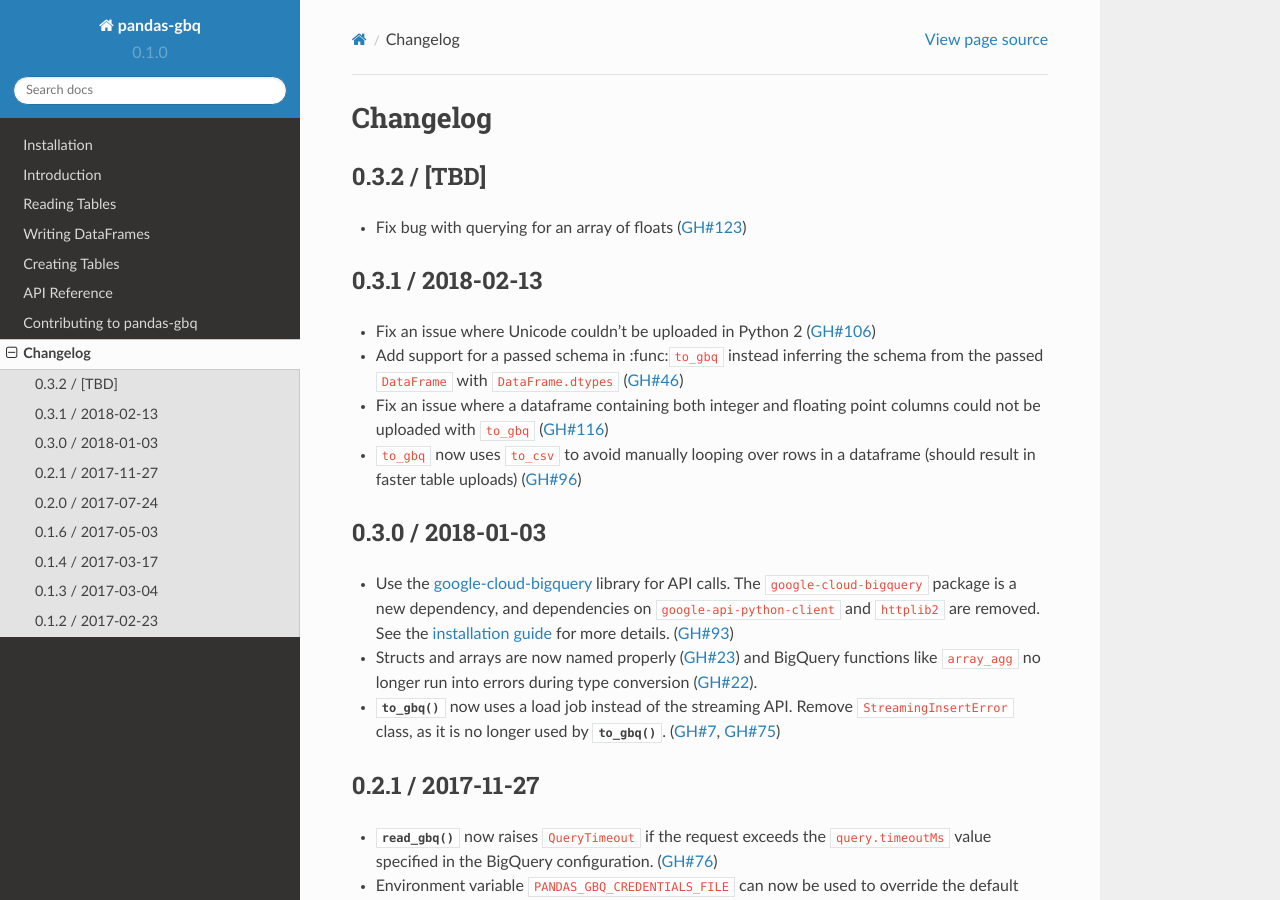
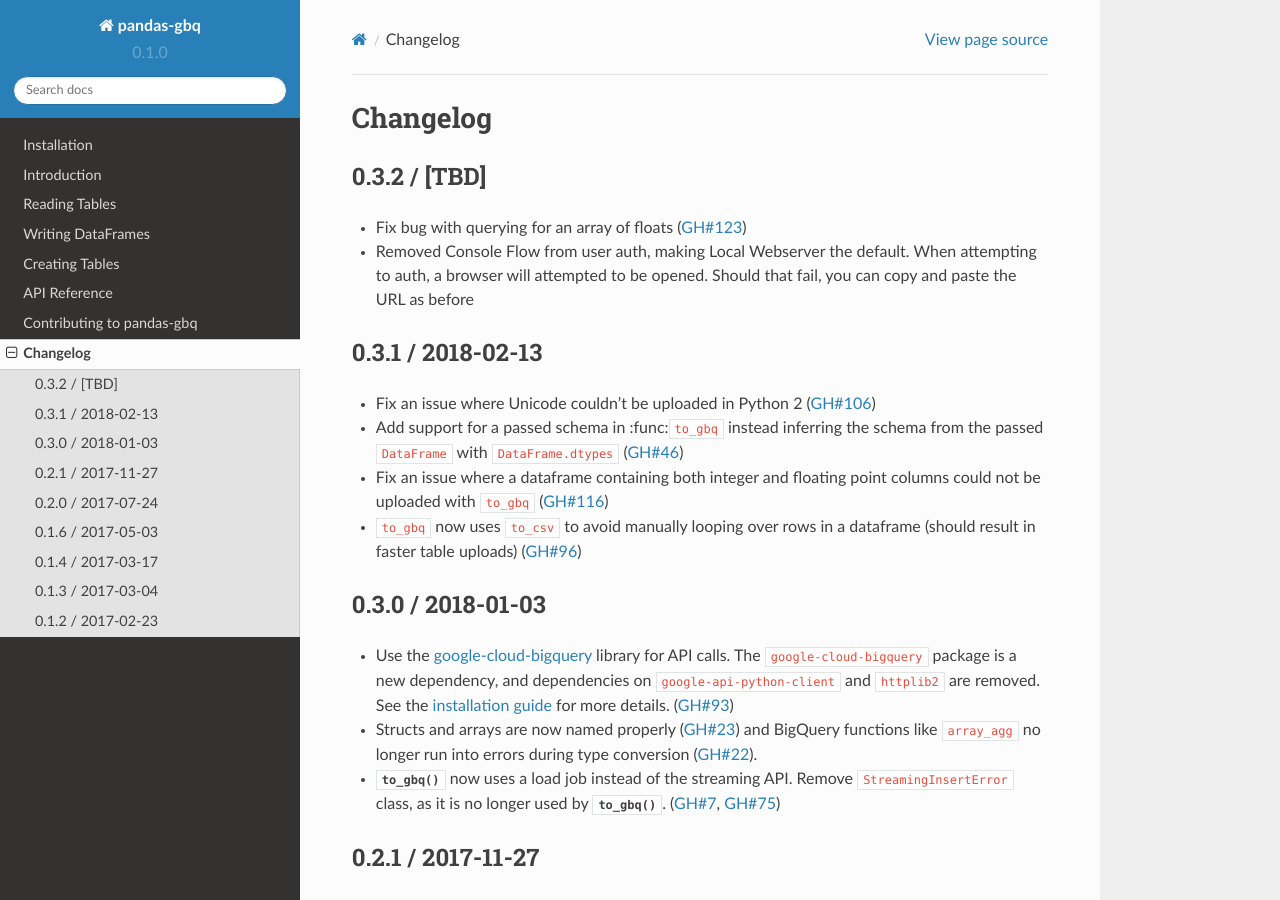
Before and after one commit to googleapis/python-bigquery-pandas, a Sphinx documentation site: the page built from docs/source/changelog.rst, in a window 1280 px wide and 900 px high. Built offline with Sphinx 7.4.7 and the Read the Docs theme 2.0.0, drawn with Linux system fonts in a browser that asks for light colours.

Commit message:
changelog

```diff
--- a/docs/source/changelog.rst
+++ b/docs/source/changelog.rst
@@ -4,6 +4,9 @@
 0.3.2 / [TBD]
 ------------------
 - Fix bug with querying for an array of floats (:issue:`123`)
+- Removed Console Flow from user auth, making Local Webserver the default.
+  When attempting to auth, a browser will attempted to be opened. Should that
+  fail, you can copy and paste the URL as before
 
 0.3.1 / 2018-02-13
 ------------------
```
